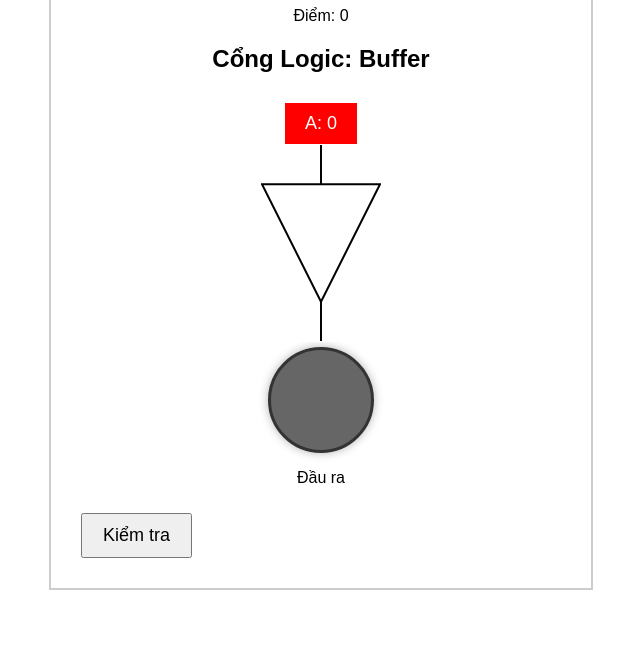
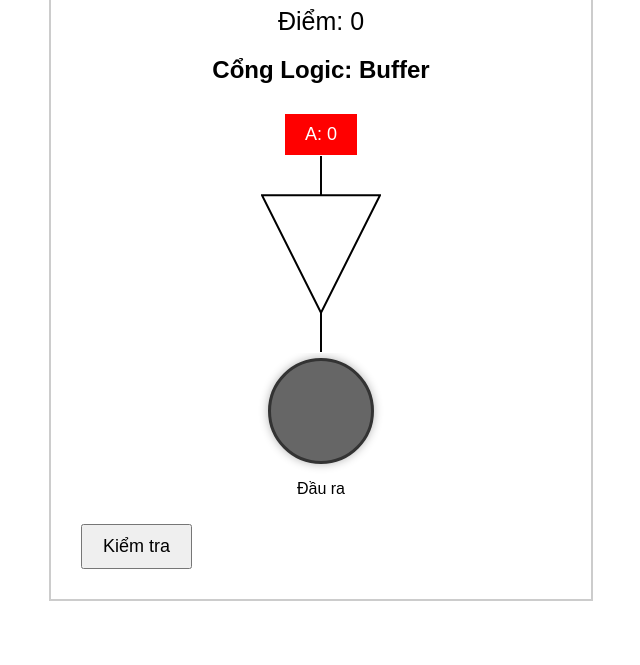
Before and after one commit to HieuDang447/LogicMaster, a plain HTML site: page index.html in a window 1280 px wide. Shown: the part 135-800 px from the top of the page, without its empty margins (319-959 px from the left). Drawn offline with Linux system fonts and the light colour scheme.

Commit message:
Cap nhat diem

```diff
--- a/style.css
+++ b/style.css
@@ -59,3 +59,8 @@
     cursor: pointer;
     font-size: 18px;
 }
+
+#score-display {
+    font-size: 25px;
+
+}
```
